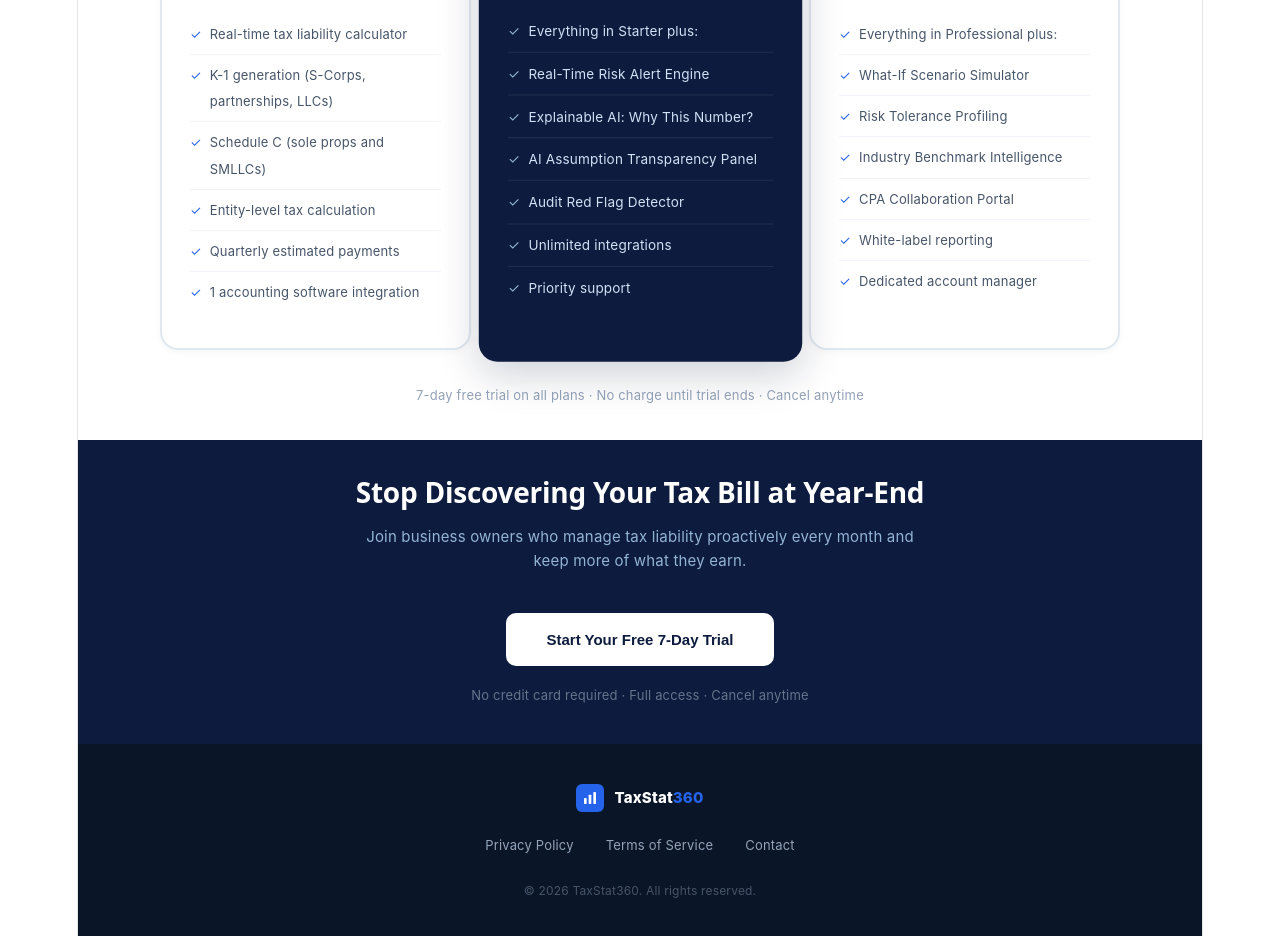
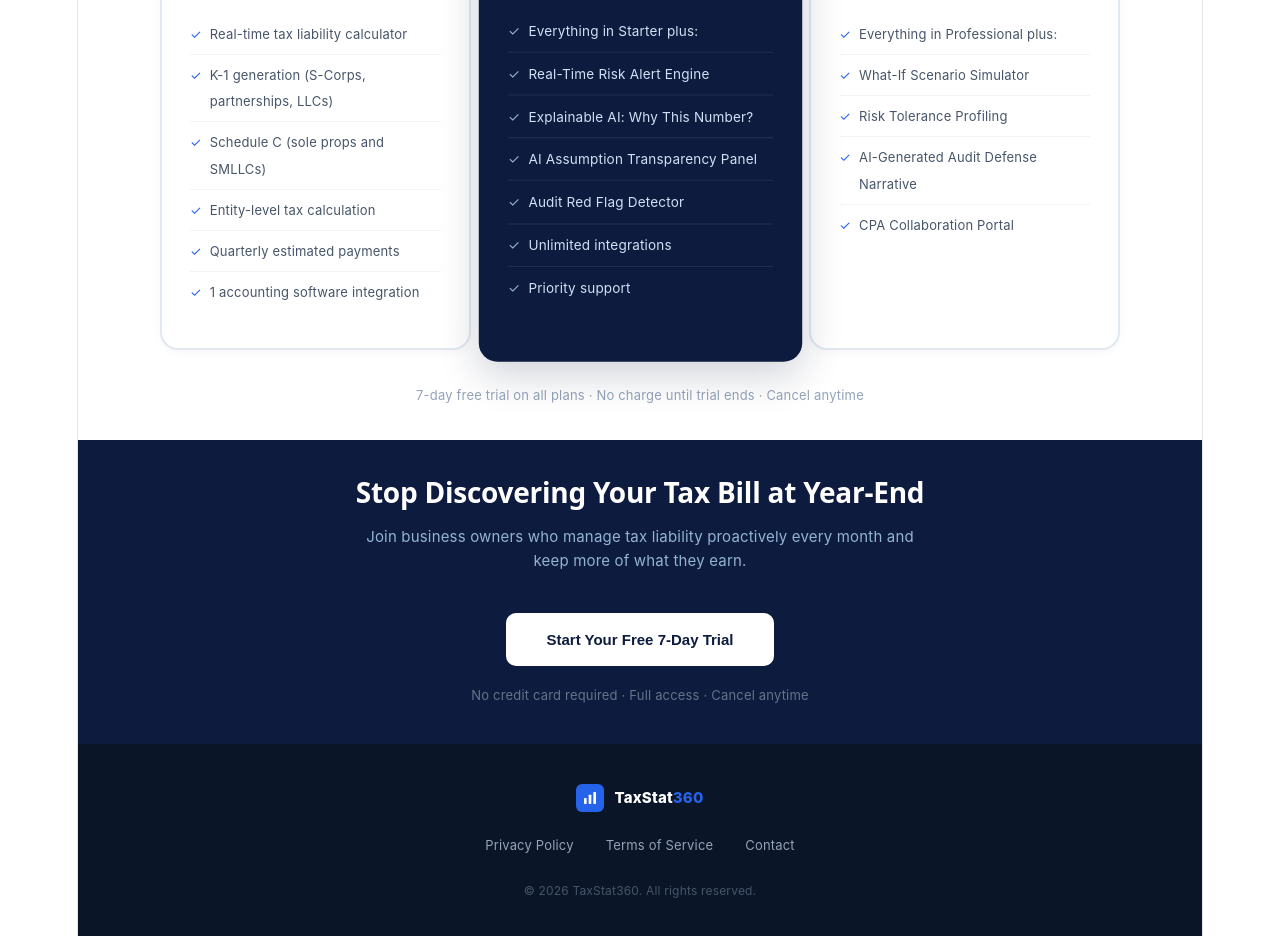
Before and after one commit to natashaverela-speckm/TaxStat360, a React (Vite) app: page / in a window 1280 px wide. Shown: the part 3700-4636 px from the top of the page. Built offline with nearby package versions, Linux system fonts and the light colour scheme.

Commit message:
fix: remove White-label reporting + Dedicated account manager from Enterprise, replace with Audit Defense Narrative

```diff
--- a/src/Landing.jsx
+++ b/src/Landing.jsx
@@ -143,7 +143,7 @@ export default function Landing() {
           {[
             { name:'Starter', price:'$79', highlight:false, desc:'Everything you need to know what you owe right now.', features:['Real-time tax liability calculator','K-1 generation (S-Corps, partnerships, LLCs)','Schedule C (sole props and SMLLCs)','Entity-level tax calculation','Quarterly estimated payments','1 accounting software integration'] },
             { name:'Professional', price:'$149', highlight:true, desc:'AI that watches your numbers and flags problems before they cost you.', features:['Everything in Starter plus:','Real-Time Risk Alert Engine','Explainable AI: Why This Number?','AI Assumption Transparency Panel','Audit Red Flag Detector','Unlimited integrations','Priority support'] },
-            { name:'Enterprise', price:'$299', highlight:false, desc:'Multi-entity management, CPA collaboration, and full audit defense.', features:['Everything in Professional plus:','What-If Scenario Simulator','Risk Tolerance Profiling','Industry Benchmark Intelligence','CPA Collaboration Portal','White-label reporting','Dedicated account manager'] },
+            { name:'Enterprise', price:'$299', highlight:false, desc:'Multi-entity management, CPA collaboration, and full audit defense.', features:['Everything in Professional plus:','What-If Scenario Simulator','Risk Tolerance Profiling','AI-Generated Audit Defense Narrative','CPA Collaboration Portal',] },
           ].map((p,i) => (
             <div key={i} style={{ borderRadius: 18, padding: '36px 28px', border: p.highlight ? 'none' : '2px solid #e2e8f0', background: p.highlight ? N : '#fff', color: p.highlight ? '#fff' : N, boxShadow: p.highlight ? '0 12px 40px rgba(13,27,62,0.2)' : '0 2px 8px rgba(0,0,0,0.04)', transform: p.highlight ? 'scale(1.04)' : 'none' }}>
               <p style={{ fontWeight: 700, fontSize: 14, letterSpacing: 1, textTransform: 'uppercase', marginBottom: 8, color: p.highlight ? '#93b4d4' : '#64748b' }}>{p.name}</p>
```
